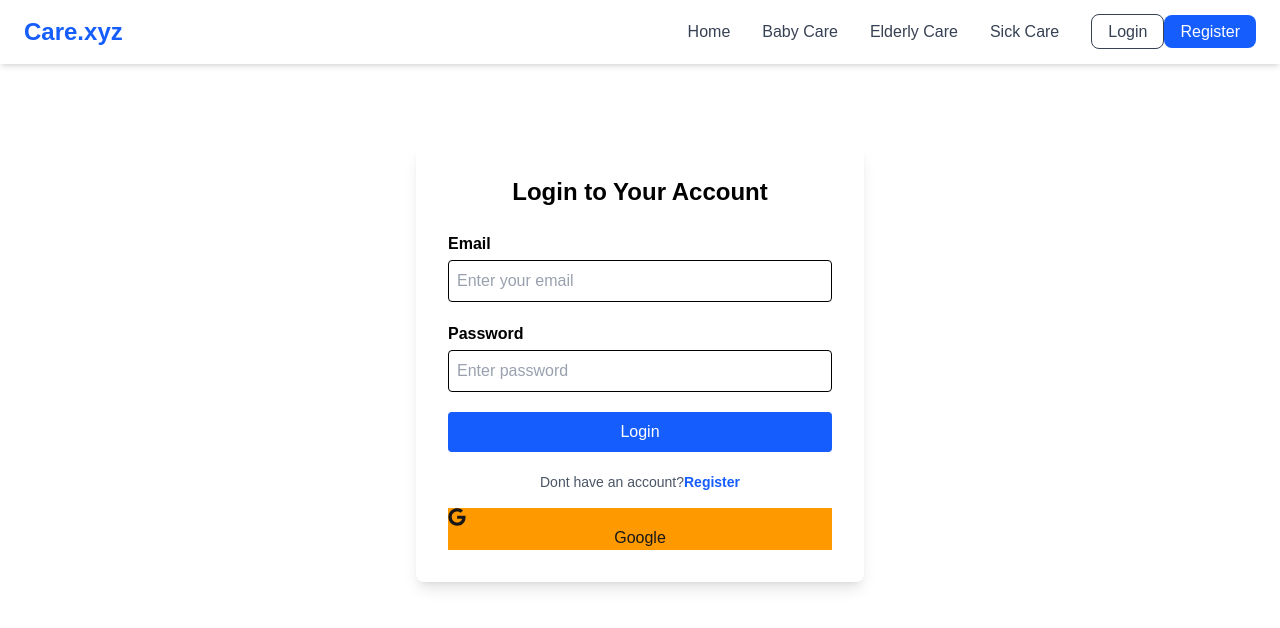
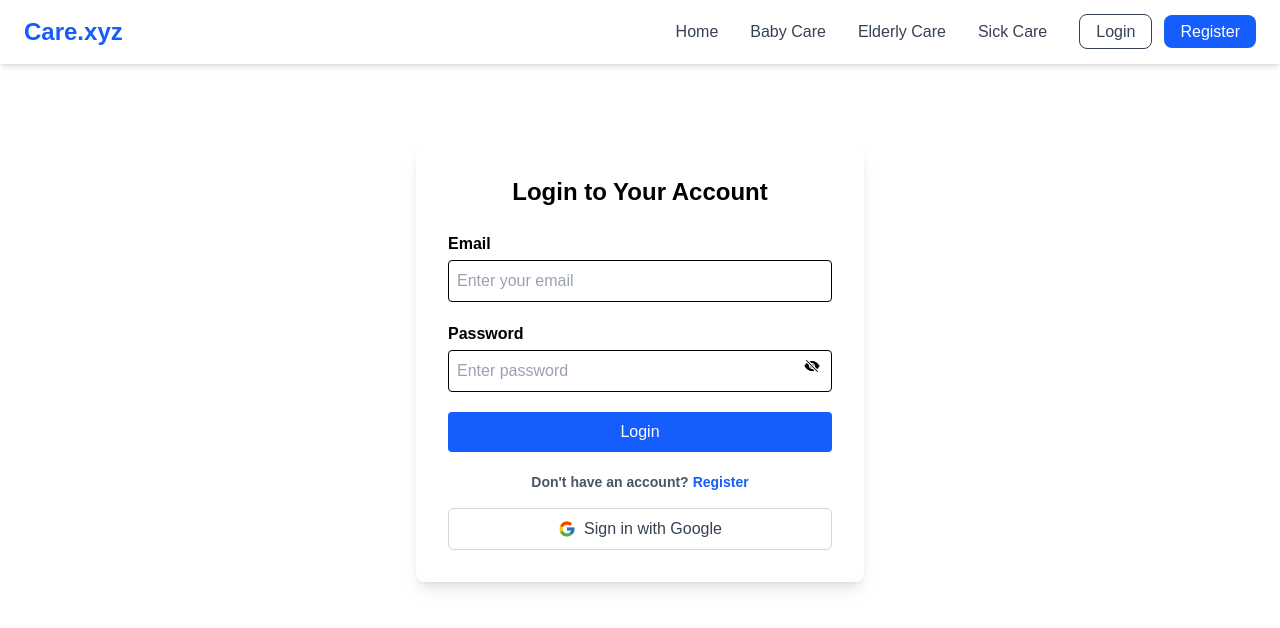
Before and after one commit to ratul43/care-xyz, a Next.js app: page /login in a window 1280 px wide. Shown: the top 628 px of the page. Built offline with nearby package versions, Linux system fonts and the light colour scheme; no server answers.

Commit message:
credentials and prerender build problem solve by using suspernse falback

```diff
--- a/src/components/auth/LoginForm.jsx
+++ b/src/components/auth/LoginForm.jsx
@@ -6,31 +6,37 @@ import { signIn } from "next-auth/react";
 import Swal from "sweetalert2";
 import { useRouter, useSearchParams } from "next/navigation";
 import SocialButton from "../buttons/SocialButton";
+import { Suspense, useState } from "react";
+import { FaEye } from "react-icons/fa";
+import { IoEyeOff } from "react-icons/io5";
 
 export default function LoginForm() {
+  return (
+    <Suspense fallback={<div>Loading...</div>}>
+      <LoginFormContent />
+    </Suspense>
+  );
+}
+
+function LoginFormContent() {
   const {
     register,
     handleSubmit,
     formState: { errors },
   } = useForm();
 
+  const [show, setShow] = useState(false);
+
   const params = useSearchParams();
-
-  // console.log(params.get("callbackUrl") || "/");
-
-  const callBack = params.get("callbackUrl") || "/"
-
+  const callBack = params.get("callbackUrl") || "/";
   const router = useRouter();
 
   const onSubmit = async (data) => {
-    // console.log("Login Data:", data);
     const result = await signIn("credentials", {
       email: data.email,
       password: data.password,
-      // redirect: false,
       callbackUrl: params.get("callbackUrl") || "/",
     });
-    // console.log(result);
 
     if (!result.ok) {
       Swal.fire("error", "Unauthorized access", "error");
@@ -46,10 +52,8 @@ export default function LoginForm() {
       </h2>
 
       <form onSubmit={handleSubmit(onSubmit)} className="space-y-5">
-        {/* Email */}
         <div>
           <label className="font-semibold text-black">Email</label>
-
           <input
             type="email"
             placeholder="Enter your email"
@@ -58,31 +62,32 @@ export default function LoginForm() {
             })}
             className="w-full border text-black placeholder-gray-400 rounded p-2 mt-1"
           />
-
           {errors.email && (
             <p className="text-red-500 text-sm">{errors.email.message}</p>
           )}
         </div>
 
-        {/* Password */}
-        <div>
+        <div className="relative">
           <label className="font-semibold text-black">Password</label>
-
           <input
-            type="password"
+            type={show ? "text" : "password"}
             placeholder="Enter password"
             {...register("password", {
               required: "Password is required",
             })}
             className="w-full border text-black placeholder-gray-400 rounded p-2 mt-1"
           />
-
+          <span
+            onClick={() => setShow(!show)}
+            className="absolute right-3 top-9 cursor-pointer text-black"
+          >
+            {show ? <FaEye /> : <IoEyeOff />}
+          </span>
           {errors.password && (
             <p className="text-red-500 text-sm">{errors.password.message}</p>
           )}
         </div>
 
-        {/* Login Button */}
         <button
           type="submit"
           className="w-full bg-blue-600 text-white py-2 rounded cursor-pointer hover:bg-blue-700"
@@ -90,19 +95,18 @@ export default function LoginForm() {
           Login
         </button>
 
-        {/* Register Redirect */}
-        <p className="text-center text-sm text-gray-600">
-          Dont have an account?
+        <p className="text-center font-semibold text-sm text-gray-600">
+          Don't have an account?
           <Link
             href={`/register?callbackUrl=${callBack}`}
-            className="text-blue-600 font-semibold hover:underline"
+            className="text-blue-600 ml-1 font-semibold hover:underline"
           >
             Register
           </Link>
         </p>
       </form>
 
-      <SocialButton></SocialButton>
+      <SocialButton />
     </div>
   );
 }
--- a/src/components/auth/RegisterForm.jsx
+++ b/src/components/auth/RegisterForm.jsx
@@ -3,14 +3,23 @@
 import { postUser } from "@/actions/server/auth";
 import { signIn } from "next-auth/react";
 import { useRouter, useSearchParams } from "next/navigation";
-import { useState } from "react";
+import { Suspense, useState } from "react";
 import { useForm } from "react-hook-form";
 import { FaEye } from "react-icons/fa";
 import { IoEyeOff } from "react-icons/io5";
 
 export default function RegisterForm() {
+  return (
+    <Suspense fallback={<div>Loading...</div>}>
+      <RegisterFormContent />
+    </Suspense>
+  )
 
-    const [show, setShow] = useState(false);
+  }
+
+  function RegisterFormContent (){
+
+     const [show, setShow] = useState(false);
 
     const router = useRouter()
 
@@ -42,6 +51,10 @@ export default function RegisterForm() {
 
 
   };
+
+
+
+
 
   return (
     <div className="max-w-md mt-20 mx-auto p-8 bg-white shadow  rounded-lg">
@@ -182,4 +195,4 @@ export default function RegisterForm() {
       </form>
     </div>
   );
-}
+ }
--- a/src/components/buttons/AuthButtons.jsx
+++ b/src/components/buttons/AuthButtons.jsx
@@ -35,7 +35,7 @@ const AuthButtons = () => {
          <>
               <Link
                 href="/login"
-                className="px-4 py-2 border rounded-lg hover:bg-gray-100"
+                className="px-4 py-2 mr-3 border rounded-lg hover:bg-gray-100"
               >
                 Login
               </Link>
--- a/src/components/buttons/SocialButton.jsx
+++ b/src/components/buttons/SocialButton.jsx
@@ -1,7 +1,7 @@
 import { signIn } from 'next-auth/react';
 import { useSearchParams } from 'next/navigation';
 import React from 'react';
-import { FaGoogle } from 'react-icons/fa';
+import { FcGoogle } from "react-icons/fc";
 import Swal from 'sweetalert2';
 
 const SocialButton = () => {
@@ -27,17 +27,15 @@ const SocialButton = () => {
 
 
     return (
-        <div>
-            <div className="flex gap-3 mt-4">
+       <div className="flex gap-3 mt-4">
       <button
         onClick={handleSignIn}
-        className="btn btn-outline cursor-pointer bg-amber-500 btn-error flex-1"
+        className="w-full flex items-center justify-center gap-2 bg-white border border-gray-300 text-gray-700 font-medium py-2 px-4 rounded-md hover:bg-gray-50 transition duration-200 cursor-pointer"
       >
-        <FaGoogle className="text-lg" />
-        Google
+        <FcGoogle className="text-lg" />
+        Sign in with Google
       </button>
     </div>
-        </div>
     );
 };
 
--- a/src/components/home/Navbar.jsx
+++ b/src/components/home/Navbar.jsx
@@ -48,42 +48,9 @@ export default function Navbar() {
         {/* Desktop Menu */}
         <div className="hidden md:flex gap-8 items-center text-gray-700 font-medium">
           {navLinks}
+                <AuthButtons> </AuthButtons>
 
-          <AuthButtons> </AuthButtons>
 
-          {/* {!session ? (
-            <>
-              <Link
-                href="/login"
-                className="px-4 py-2 border rounded-lg hover:bg-gray-100"
-              >
-                Login
-              </Link>
-
-              <Link
-                href="/register"
-                className="px-4 py-2 bg-blue-600 text-white rounded-lg hover:bg-blue-700"
-              >
-                Register
-              </Link>
-            </>
-          ) : (
-            <div className="flex items-center gap-3">
-              <img
-              src=""
-                // src={session.user.image}
-                alt="user"
-                className="w-8 h-8 rounded-full"
-              />
-
-              <button
-                // onClick={() => signOut()}
-                className="px-3 py-1 bg-red-500 text-white rounded-md hover:bg-red-600"
-              >
-                Logout
-              </button>
-            </div>
-          )} */}
         </div>
 
         {/* Mobile Menu Button */}
```
Also changed, not shown: 1 other file (tests, documents, lock files or other folders).
